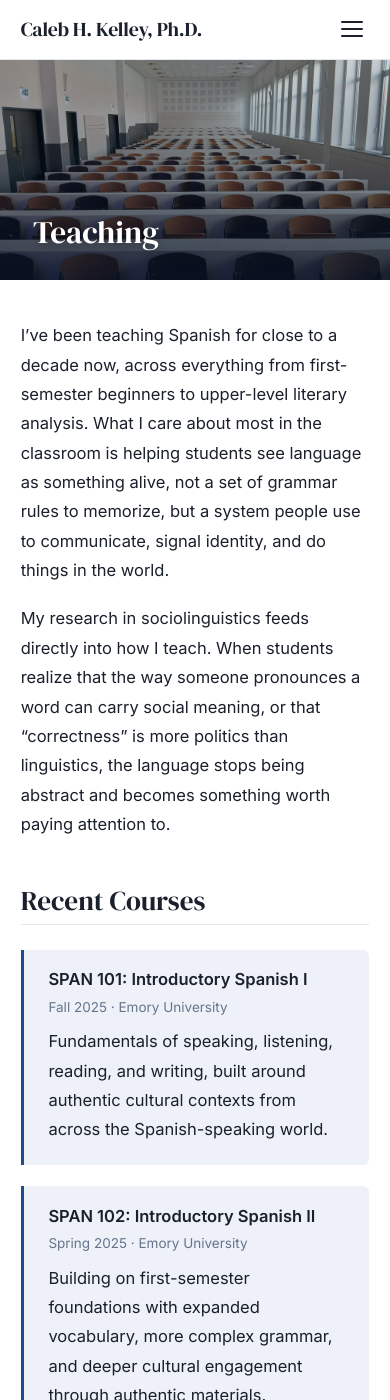
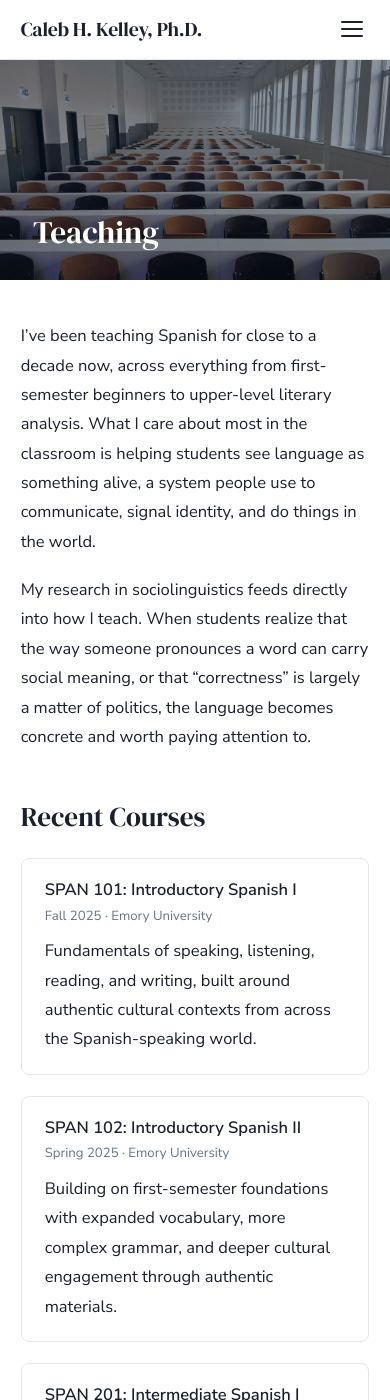
Before and after one commit to calebhkelley/calebhkelley.github.io, a Jekyll site: the page built from _pages/teaching.md, in a window 390 px wide and 1400 px high. Built offline with Jekyll 4.4.1, drawn with Linux system fonts in a browser that asks for light colours; some of the changed text lies outside the part shown.

Commit message:
Refresh site layout, body font, and wording
Replace accent-bar boxes on Teaching and Research with hairline cards and
open sections, align the course grid with the text column, and lay out
Experience as a dated list. Flatten hero overlays, drop the location
label, hover lift, and heading rules, and turn home card buttons into
text links. Replace the CV embed with a download link, set the home quote
with curly quotes, switch body text to Avenir Next (Nunito Sans fallback)
while keeping DM Serif Display for headings, and tighten wording on
Teaching and Research.

Co-Authored-By: Claude Opus 5.5 <noreply@anthropic.com>
Claude-Session: https://claude.ai/code/session_014m2GuvFNgWTe4vq92GBrV9

```diff
--- a/_includes/head.html
+++ b/_includes/head.html
@@ -4,6 +4,6 @@
 <meta name="description" content="{{ page.description | default: site.description | strip_html }}">
 <link rel="preconnect" href="https://fonts.googleapis.com">
 <link rel="preconnect" href="https://fonts.gstatic.com" crossorigin>
-<link href="https://fonts.googleapis.com/css2?family=DM+Serif+Display&family=Inter:ital,wght@0,400;0,500;0,600;0,700;1,400&display=swap" rel="stylesheet">
+<link href="https://fonts.googleapis.com/css2?family=DM+Serif+Display&family=Nunito+Sans:ital,opsz,wght@0,6..12,400;0,6..12,500;0,6..12,600;0,6..12,700;1,6..12,400&display=swap" rel="stylesheet">
 <link rel="stylesheet" href="https://cdnjs.cloudflare.com/ajax/libs/font-awesome/6.5.0/css/all.min.css" crossorigin="anonymous">
 <link rel="stylesheet" href="{{ '/assets/css/main.css' | relative_url }}">
--- a/_layouts/home.html
+++ b/_layouts/home.html
@@ -4,7 +4,6 @@ layout: default
 <section class="home-hero" style="background-image: url('{{ page.header.overlay_image | relative_url }}')">
   <div class="home-hero__overlay"></div>
   <div class="home-hero__content">
-    <p class="home-hero__eyebrow">{{ site.author.location }}</p>
     <h1 class="home-hero__title">{{ site.author.name }}</h1>
     <p class="home-hero__sub">{{ page.excerpt | markdownify | strip_html }}</p>
     <a href="{{ '/about/' | relative_url }}" class="btn btn--outline">Learn More</a>
@@ -24,7 +23,7 @@ layout: default
         <div class="feature-card__body">
           <h3>{{ item.title }}</h3>
           <p>{{ item.excerpt }}</p>
-          <a href="{{ item.url | relative_url }}" class="btn btn--sm">{{ item.btn_label }}</a>
+          <a href="{{ item.url | relative_url }}" class="text-link">{{ item.btn_label }}</a>
         </div>
       </div>
       {%- endfor -%}
--- a/_pages/teaching.md
+++ b/_pages/teaching.md
@@ -7,9 +7,9 @@ header:
   overlay_filter: 0.3
 ---
 
-I've been teaching Spanish for close to a decade now, across everything from first-semester beginners to upper-level literary analysis. What I care about most in the classroom is helping students see language as something alive, not a set of grammar rules to memorize, but a system people use to communicate, signal identity, and do things in the world.
+I've been teaching Spanish for close to a decade now, across everything from first-semester beginners to upper-level literary analysis. What I care about most in the classroom is helping students see language as something alive, a system people use to communicate, signal identity, and do things in the world.
 
-My research in sociolinguistics feeds directly into how I teach. When students realize that the way someone pronounces a word can carry social meaning, or that "correctness" is more politics than linguistics, the language stops being abstract and becomes something worth paying attention to.
+My research in sociolinguistics feeds directly into how I teach. When students realize that the way someone pronounces a word can carry social meaning, or that "correctness" is largely a matter of politics, the language becomes concrete and worth paying attention to.
 
 ## Recent Courses
 
@@ -67,33 +67,53 @@ Fully online introductory Spanish sections developed and taught across multiple
 
 ## How I Teach
 
-I think of language learning as something that happens through use, not just study. My classes are built around the idea that students pick up grammar, vocabulary, and pronunciation most naturally when they're using the language for real communicative purposes: ordering food in a role-play, debating a short film, writing about their own lives.
+Students learn a language most naturally by using it. My classes are built around the idea that students pick up grammar, vocabulary, and pronunciation when they use Spanish for real communicative purposes, like ordering food in a role-play, debating a short film, or writing about their own lives.
 
-A few things that shape my approach:
+A few principles shape my approach.
 
-**Authentic input, early and often.** I bring in real songs, news clips, memes, social media posts, whatever gets students engaging with language as it's actually used. Textbook Spanish is fine, but it's not the whole picture.
+### Authentic input, early and often
 
-**Grammar in context.** I don't avoid explicit grammar instruction, but I try to introduce structures when students need them to say something they want to say, rather than marching through a predetermined sequence.
+I bring in real songs, news clips, memes, social media posts, whatever gets students engaging with language as it's actually used. Textbook Spanish is a useful starting point, and real-world Spanish fills in the rest.
 
-**Space for all identities.** Language classrooms are places where students practice being someone in a new language. I take that seriously, especially for LGBTQ+ students and others who may not see themselves reflected in standard curricula. Representation in the materials matters.
+### Grammar in context
 
-**Low stakes, high reps.** Students learn by trying things, getting it wrong, and trying again. I design activities that make that process feel safe rather than punishing.
+I don't avoid explicit grammar instruction, but I try to introduce structures when students need them to say something they want to say, rather than marching through a predetermined sequence.
+
+### Space for all identities
+
+Language classrooms are places where students practice being someone in a new language. I take that seriously, especially for LGBTQ+ students and others who may not see themselves reflected in standard curricula. Representation in the materials matters.
+
+### Low stakes, high reps
+
+Students learn by trying things, getting it wrong, and trying again. I design activities that make that process feel safe.
 
 ## Experience
 
-<div class="institution-block" markdown="1">
-**Emory University** · Visiting Assistant Professor (2024–present)
-Full course load across introductory and intermediate Spanish.
+<div class="exp">
+  <div class="exp__dates">2024–present</div>
+  <div>
+    <div class="exp__inst">Emory University</div>
+    <div class="exp__role">Visiting Assistant Professor</div>
+    <p>Full course load across introductory and intermediate Spanish.</p>
+  </div>
 </div>
 
-<div class="institution-block" markdown="1">
-**The University of Alabama** · Graduate Instructor of Record (2015–2024)
-Nine years of classroom teaching, from intro through advanced composition and conversation. Served as Spanish 102 Coordinator (2020–2022), overseeing 43 sections and mentoring junior TAs. Also taught online sections and developed digital course materials.
+<div class="exp">
+  <div class="exp__dates">2015–2024</div>
+  <div>
+    <div class="exp__inst">The University of Alabama</div>
+    <div class="exp__role">Graduate Instructor of Record</div>
+    <p>Nine years of classroom teaching, from intro through advanced composition and conversation. Served as Spanish 102 Coordinator (2020–2022), overseeing 43 sections and mentoring junior TAs. Also taught online sections and developed digital course materials.</p>
+  </div>
 </div>
 
-<div class="institution-block" markdown="1">
-**University of Montevallo** · Adjunct Instructor (2021–2022)
-Concurrent teaching appointment during doctoral studies.
+<div class="exp">
+  <div class="exp__dates">2021–2022</div>
+  <div>
+    <div class="exp__inst">University of Montevallo</div>
+    <div class="exp__role">Adjunct Instructor</div>
+    <p>Concurrent teaching appointment during doctoral studies.</p>
+  </div>
 </div>
 
 ## Tools I Use
--- a/assets/css/main.css
+++ b/assets/css/main.css
@@ -13,7 +13,7 @@
   --bg-card:      #eef2f8;
   --border:       #e2e8f0;
   --font-serif:   'DM Serif Display', Georgia, serif;
-  --font-sans:    'Inter', system-ui, -apple-system, sans-serif;
+  --font-sans:   'Avenir Next', 'Nunito Sans', system-ui, -apple-system, sans-serif;
   --width-max:    1100px;
   --width-prose:  720px;
   --sidebar-w:    260px;
@@ -51,10 +51,8 @@ h1, h2, h3, h4, h5 {
 h1 { font-size: 2.5rem; }
 h2 {
   font-size: 1.65rem;
-  margin-top: 2.75rem;
+  margin-top: 3rem;
   margin-bottom: 0.75rem;
-  padding-bottom: 0.4rem;
-  border-bottom: 1px solid var(--border);
 }
 h3 {
   font-family: var(--font-sans);
@@ -194,7 +192,7 @@ em { font-style: italic; }
 .home-hero__overlay {
   position: absolute;
   inset: 0;
-  background: linear-gradient(135deg, rgba(10,20,50,0.72) 0%, rgba(10,20,50,0.5) 100%);
+  background: rgba(15,23,42,0.62);
 }
 .home-hero__content {
   position: relative;
@@ -204,20 +202,11 @@ em { font-style: italic; }
   margin: 0 auto;
   width: 100%;
 }
-.home-hero__eyebrow {
-  font-size: 0.78rem;
-  font-weight: 600;
-  letter-spacing: 0.1em;
-  text-transform: uppercase;
-  color: rgba(255,255,255,0.65);
-  margin-bottom: 0.75rem;
-}
 .home-hero__title {
   font-family: var(--font-serif);
   font-size: 3.2rem;
   color: #fff;
   margin-bottom: 1rem;
-  text-shadow: 0 2px 16px rgba(0,0,0,0.25);
   line-height: 1.1;
 }
 .home-hero__sub {
@@ -243,12 +232,9 @@ em { font-style: italic; }
   border-radius: 8px;
   overflow: hidden;
   border: 1px solid var(--border);
-  transition: transform 0.2s, box-shadow 0.2s;
+  transition: border-color 0.15s;
 }
-.feature-card:hover {
-  transform: translateY(-4px);
-  box-shadow: 0 8px 24px rgba(0,0,0,0.09);
-}
+.feature-card:hover { border-color: #cbd5e1; }
 .feature-card__image img {
   width: 100%;
   height: 195px;
@@ -268,18 +254,38 @@ em { font-style: italic; }
   line-height: 1.6;
 }
 
+.text-link {
+  font-size: 0.88rem;
+  font-weight: 600;
+  color: var(--accent);
+  border-bottom: 1px solid rgba(30,77,140,0.3);
+  transition: border-color 0.15s;
+}
+.text-link:hover { border-bottom-color: var(--accent); text-decoration: none; }
+
 /* --- Home Intro (quote) --- */
 .home-intro {
   padding: 3.5rem 0;
   text-align: center;
 }
-.home-intro p {
+.home-quote {
   max-width: 680px;
   margin: 0 auto;
+  border: none;
+  padding: 0;
+  font-style: normal;
+}
+.home-quote p {
+  color: var(--text);
+  font-style: italic;
+  font-size: 1.05rem;
+  line-height: 1.7;
+  margin-bottom: 0.6rem;
+}
+.home-quote cite {
+  font-style: normal;
+  font-size: 0.85rem;
   color: var(--text-muted);
-  font-style: italic;
-  font-size: 1rem;
-  line-height: 1.75;
 }
 
 /* --- Page Hero --- */
@@ -298,7 +304,7 @@ em { font-style: italic; }
 .page-hero__overlay {
   position: absolute;
   inset: 0;
-  background: linear-gradient(to top, rgba(10,20,40,0.78) 0%, rgba(10,20,40,0.38) 55%, rgba(10,20,40,0.18) 100%);
+  background: rgba(15,23,42,0.45);
 }
 .page-hero--dark .page-hero__overlay,
 .page-hero--post .page-hero__overlay { background: none; }
@@ -313,7 +319,6 @@ em { font-style: italic; }
 .page-hero__content h1 {
   color: #fff;
   font-size: 2.5rem;
-  text-shadow: 0 2px 10px rgba(0,0,0,0.35);
   margin: 0;
 }
 .page-hero__eyebrow {
@@ -335,12 +340,11 @@ em { font-style: italic; }
 .page-content { padding: 3.5rem 0 5rem; }
 
 /* Wide (splash) — prose centered */
-.page-content--wide .container > *:not(.course-grid) {
+.page-content--wide .container > * {
   max-width: 820px;
   margin-left: auto;
   margin-right: auto;
 }
-.page-content--wide .course-grid { max-width: 100%; }
 
 /* --- Page Layout grid --- */
 .page-layout {
@@ -372,36 +376,55 @@ em { font-style: italic; }
 }
 .page-body a:not(.btn):hover { border-bottom-color: var(--accent); text-decoration: none; }
 
-/* --- Project & Course Cards --- */
+/* --- Research Projects --- */
 .project-block {
-  margin-bottom: 1.75rem !important;
-  padding: 1.25rem 1.5rem !important;
-  background: var(--bg-card) !important;
-  border-left: 3px solid var(--accent) !important;
-  border-radius: 0 6px 6px 0 !important;
+  border-top: 1px solid var(--border);
+  padding-top: 1.5rem;
+  margin-bottom: 2rem;
 }
-.project-block h3 { margin-top: 0.2em !important; }
+.project-block h3 { margin-top: 0; margin-bottom: 0.2rem; }
+.project-status {
+  font-size: 0.85rem;
+  color: var(--text-muted);
+  margin-bottom: 0.9rem;
+}
 
+/* --- Course Cards --- */
 .course-grid {
   display: grid;
-  grid-template-columns: repeat(auto-fill, minmax(320px, 1fr));
+  grid-template-columns: repeat(2, 1fr);
   gap: 1.25rem;
   margin: 1.5rem 0;
 }
 .course-card {
-  padding: 1.25rem 1.5rem !important;
-  background: var(--bg-card) !important;
-  border-left: 3px solid var(--accent) !important;
-  border-radius: 0 6px 6px 0 !important;
+  padding: 1.25rem 1.4rem;
+  background: #fff;
+  border: 1px solid var(--border);
+  border-radius: 8px;
 }
 .course-card h3 { margin-top: 0; margin-bottom: 0.3em; font-size: 1rem; }
-.course-card .semester { font-size: 0.82rem; color: var(--text-muted); margin-bottom: 0.5rem; }
+.course-card .semester { font-size: 0.8rem; color: var(--text-muted); margin-bottom: 0.5rem; }
 
-.institution-block {
-  margin-bottom: 1.25rem;
-  padding-left: 1rem;
-  border-left: 2px solid #c5d5e8;
+/* --- Experience --- */
+.exp {
+  display: grid;
+  grid-template-columns: 9rem 1fr;
+  gap: 1.5rem;
+  padding: 1rem 0;
+  border-top: 1px solid var(--border);
 }
+.exp:last-of-type { border-bottom: 1px solid var(--border); margin-bottom: 1.5rem; }
+.exp__dates {
+  color: var(--text-muted);
+  font-size: 0.88rem;
+  font-variant-numeric: tabular-nums;
+  padding-top: 0.1rem;
+}
+.exp__inst { font-weight: 600; }
+.exp__role { color: var(--text-muted); font-size: 0.92rem; margin-bottom: 0.35rem; }
+
+/* --- CV link --- */
+.cv-link { margin-top: 0.5rem; }
 
 /* --- Author Sidebar --- */
 .sidebar {
@@ -604,6 +627,7 @@ em { font-style: italic; }
   .author-links { justify-content: center; }
   .page-content { padding: 2.5rem 0 3.5rem; }
   .site-footer__inner { flex-direction: column; gap: 1.5rem; }
-  .course-grid { grid-template-columns: 1fr !important; }
+  .course-grid { grid-template-columns: 1fr; }
+  .exp { grid-template-columns: 1fr; gap: 0.25rem; }
   .post-footer { flex-direction: column; align-items: flex-start; }
 }
--- a/index.html
+++ b/index.html
@@ -29,4 +29,7 @@ feature_row:
     btn_label: "Read Posts"
 ---
 
-<i>"Language is the road map of a culture. It tells you where its people come from and where they are going."</i> (Rita Mae Brown)
+<blockquote class="home-quote">
+  <p>“Language is the road map of a culture. It tells you where its people come from and where they are going.”</p>
+  <cite>Rita Mae Brown</cite>
+</blockquote>
```
Also changed, not shown: _pages/research.md (+9 -13 lines).
